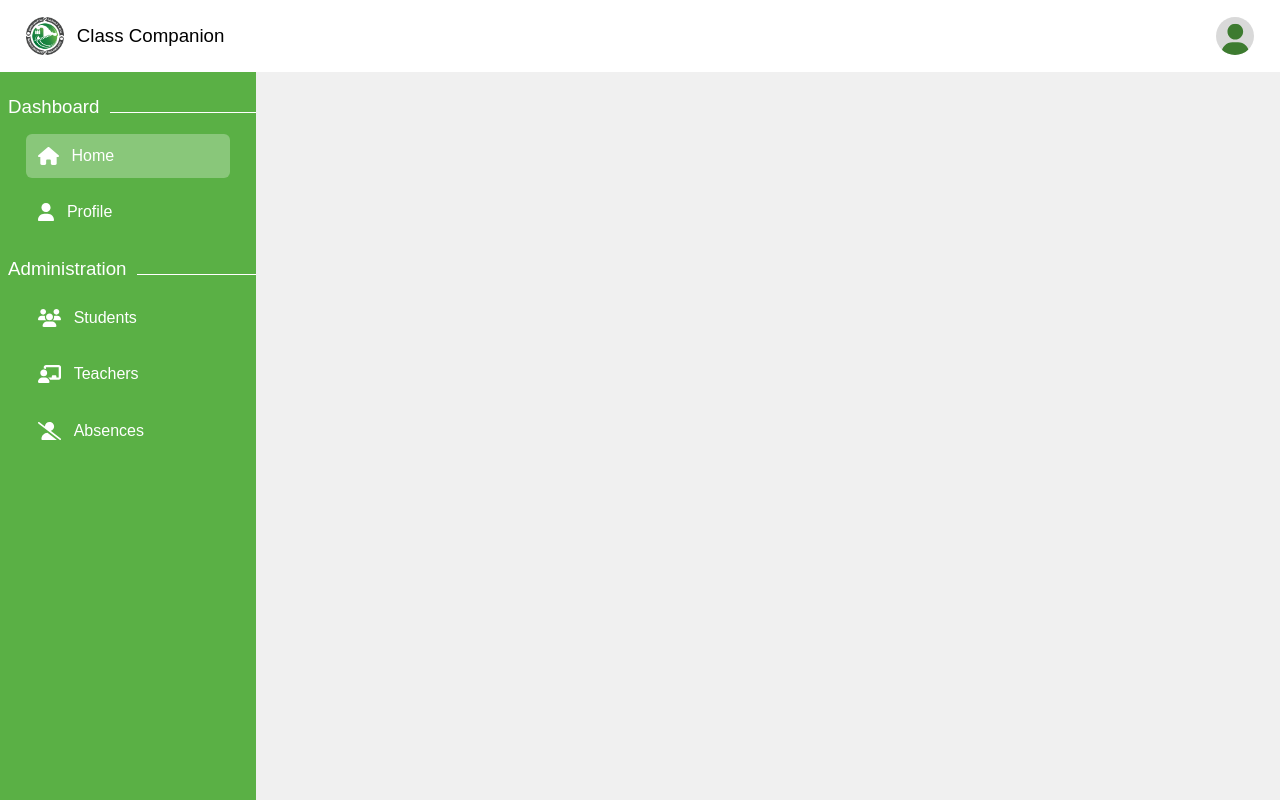
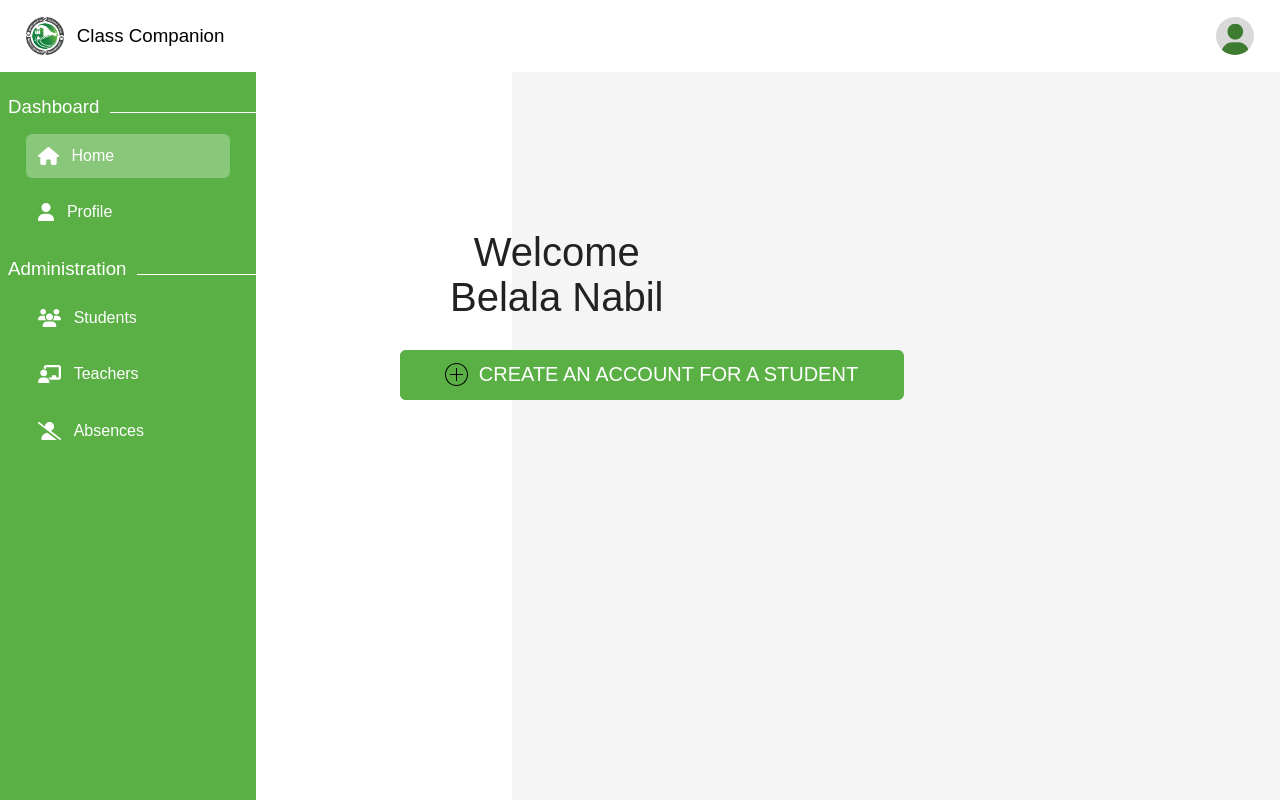
Before and after one commit to Islem-Belhadef/class-companion, a React (Create React App) app in the folder client/: page /home in a window 1280 px wide. Built offline with nearby package versions, Linux system fonts and the light colour scheme; sample sign-in values are in the browser's storage; a web font is replaced by a local one.

Commit message:
combined 3 homescreens into one (please bdli asm class belala nabil lol)

```diff
--- a/client/src/pages/home.js
+++ b/client/src/pages/home.js
@@ -5,19 +5,23 @@ import "../styles/home.css";
 import Header from "../partials/header";
 import SideMenu from "../partials/side-menu";
 
+//import assets
+import plus from '../assets/plus.svg';
+import avatar from '../assets/avatar.svg';
+
 //import utilities
 import { useNavigate } from "react-router-dom";
-import { useEffect} from "react";
+import { useEffect } from "react";
 
 function Home() {
   const navigate = useNavigate();
   const accountType = window.localStorage.getItem("accountType");
 
   useEffect(() => {
-    const loggedIn = window.localStorage.getItem('loggedIn');
+    const loggedIn = window.localStorage.getItem("loggedIn");
 
     if (!loggedIn) {
-      navigate('/login');
+      navigate("/login");
     }
   }, []);
 
@@ -25,9 +29,64 @@ function Home() {
     <div className="home-page">
       <Header />
       <div className="home">
-        <SideMenu type={accountType} page='home'/>
-        <div className="main-page">
-        </div>
+        <SideMenu type={accountType} page="home" />
+        {accountType === "admin" && (
+          <div className="main-page">
+            <div className="welcome-belala-nabil">
+              <div className="welcome">
+                <p>Welcome</p>
+                <p>Belala Nabil</p>
+              </div>
+              <div className="start-new-session">
+                <button>
+                  <img src={plus}></img>
+                  <p>Create an account for a teacher</p>
+                </button>
+              </div>
+              <div className="start-new-session">
+                <button>
+                  <img src={plus}></img>
+                  <p>Create an account for a student</p>
+                </button>
+              </div>
+            </div>
+            <div className="profile-div">
+              <img src={avatar} alt="avatar" className="big-icon " />
+            </div>
+          </div>
+        )}
+        {accountType === "teacher" && (
+          <div className="main-page">
+            <div className="welcome-belala-nabil">
+              <div className="welcome">
+                <p>Welcome</p>
+                <p>Belala Nabil</p>
+              </div>
+              <div className="start-new-session">
+                <button>
+                  <img src={plus}></img>
+                  <p>Start new session</p>
+                </button>
+              </div>
+            </div>
+            <div className="profile-div">
+              <img src={avatar} alt="avatar" className="big-icon " />
+            </div>
+          </div>
+        )}
+        {accountType === "student" && (
+          <div className="main-page">
+            <div className="welcome-belala-nabil">
+              <div className="welcome">
+                <p>Welcome</p>
+                <p>Belala Nabil</p>
+              </div>
+            </div>
+            <div className="profile-div">
+              <img src={avatar} alt="avatar" className="big-icon " />
+            </div>
+          </div>
+        )}
       </div>
     </div>
   );
--- a/client/src/partials/side-menu.js
+++ b/client/src/partials/side-menu.js
@@ -7,7 +7,7 @@ import absences from "../assets/absences.svg";
 
 //import utilities
 import { Link } from "react-router-dom";
-import { useState } from "react";
+// import { useState } from "react";
 
 function SideMenu(props) {
   const accountType = props.type;
--- a/client/src/styles/home.css
+++ b/client/src/styles/home.css
@@ -266,3 +266,75 @@
   .input-grid input, .input-grid select {
     width: 100%;
   }
+
+
+  /*Main Page*/
+.main-page {
+  margin-left: 20vw;
+  background-color:whitesmoke;
+  width: 80vw;
+  height: 91vh;
+}
+
+.welcome-belala-nabil{
+  width: 40vw;
+  height: 100%;
+  float: left;
+
+}
+
+.profile-div {
+  display:flex;
+  align-items: center;
+  justify-content: center;
+  height: 100%;
+  background-color:var(--background);
+  width: 40vw;
+  margin-left: 40vw;
+}
+
+.big-icon {
+  width: 160px;
+  height: 160px;
+}
+
+.welcome{
+  font-size: 40px;
+  font-weight: 600;
+  left:450px;
+  position: absolute;
+  top: 230px;
+  text-align: center;
+}
+
+.start-new-session {
+  display: flex;
+  justify-content: center;
+  align-items: center;
+  position: absolute;
+  top: 350px;
+  left: 400px;
+}
+
+.start-new-session button{
+  background-color: var(--primary);
+  display: flex;
+  justify-content: baseline;
+}
+
+.start-new-session p{
+  color: white;
+  font-size: 20px;
+  font-weight: 500;
+}
+
+.start-new-session img{
+  margin-right: 10px;
+
+}
+
+.plus-1-icon {
+  width: 30px;
+  height: 30px;
+
+}
```
Also changed, not shown: client/src/assets/plus.svg (added).
